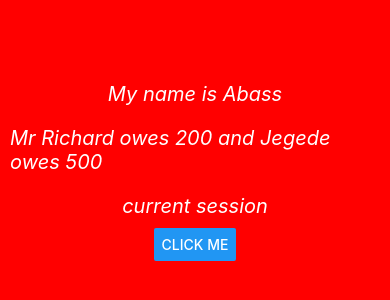
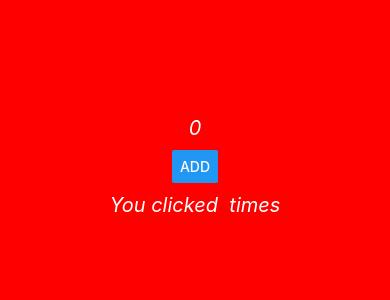
Before and after one commit to Abass14/ReactNative-Tutorial, a React Native app: screen / in a window 390 px wide. Shown: the part 256-556 px from the top of the page. Built offline with nearby package versions, Linux system fonts and the light colour scheme.

Commit message:
add-changes

```diff
--- a/App.js
+++ b/App.js
@@ -31,22 +31,24 @@ import {
 
 
 const App = () => {
-
-  const [name, setName] = useState('Abass');
-  const [amount, setDebt] = useState({amountOne: 200, amountTwo: 500});
-  const [current, setSession] = useState(true);
-  const onClickHandler = () =>{
-    setName('Richard');
-    setDebt({amountOne: 1000, amountTwo: 550});
-    setSession(false);
+  const [number, setNumber] = useState(0);
+  const [countTimes, setCountTimes] = useState(0);
+  const addNumber = () =>{
+    return number + 5
   }
 
+  const countTimez = () =>{
+    return countTimes + 1
+  }
+  const count = ()=>{
+    setNumber(addNumber);
+    setCountTimes(countTimes + 1);
+  }
   return (
     <View style={styles.body}>
-      <Text style={styles.text}>My name is {name}</Text>
-      <Text style={styles.text}>Mr Richard owes {amount.amountOne} and Jegede owes {amount.amountTwo}</Text>
-      <Text style={styles.text}>{current ? 'current session' : 'next session'}</Text>
-      <Button title='Click Me' onPress={onClickHandler}></Button>
+      <Text style={styles.text}>{number}</Text>
+      <Button title='Add' onPress={count}></Button>
+      <Text style={styles.text}>You clicked {count} times</Text>
     </View>
   );
 };
```
